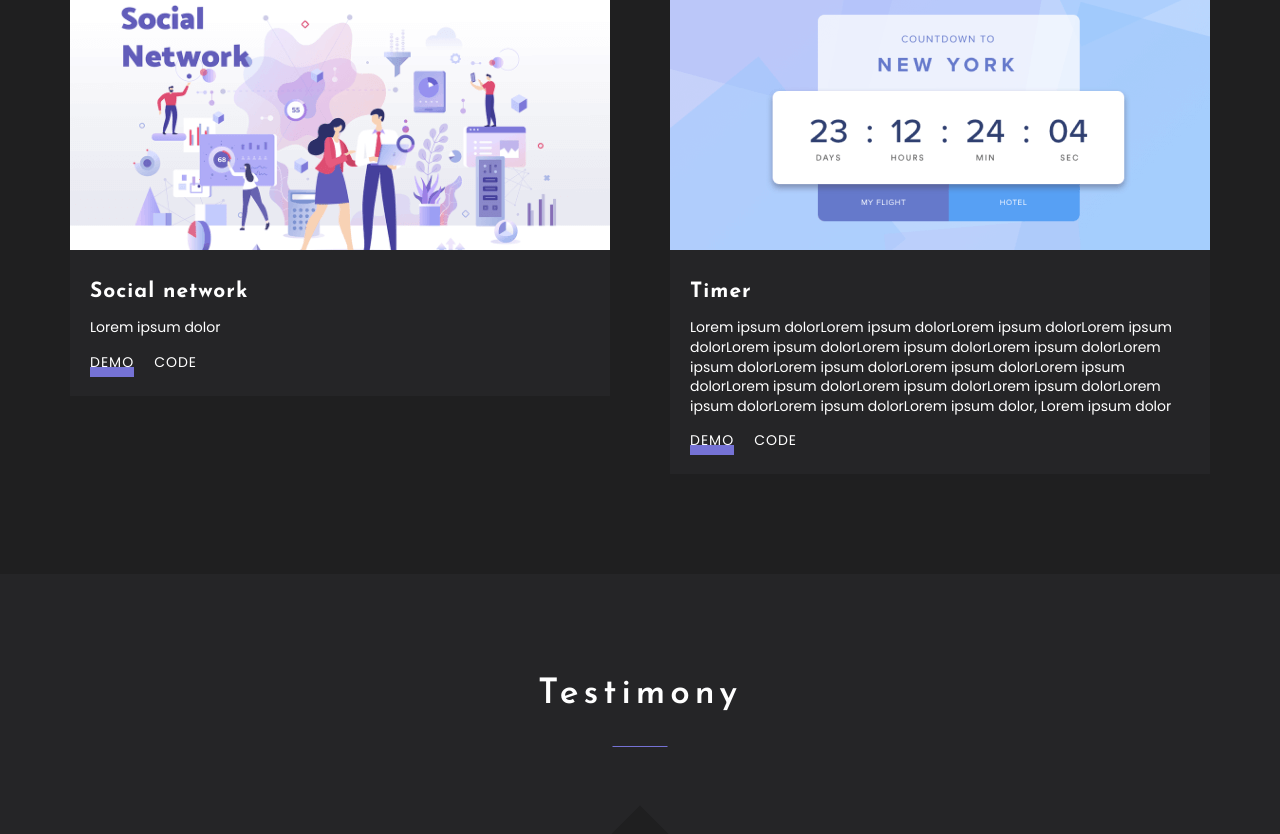
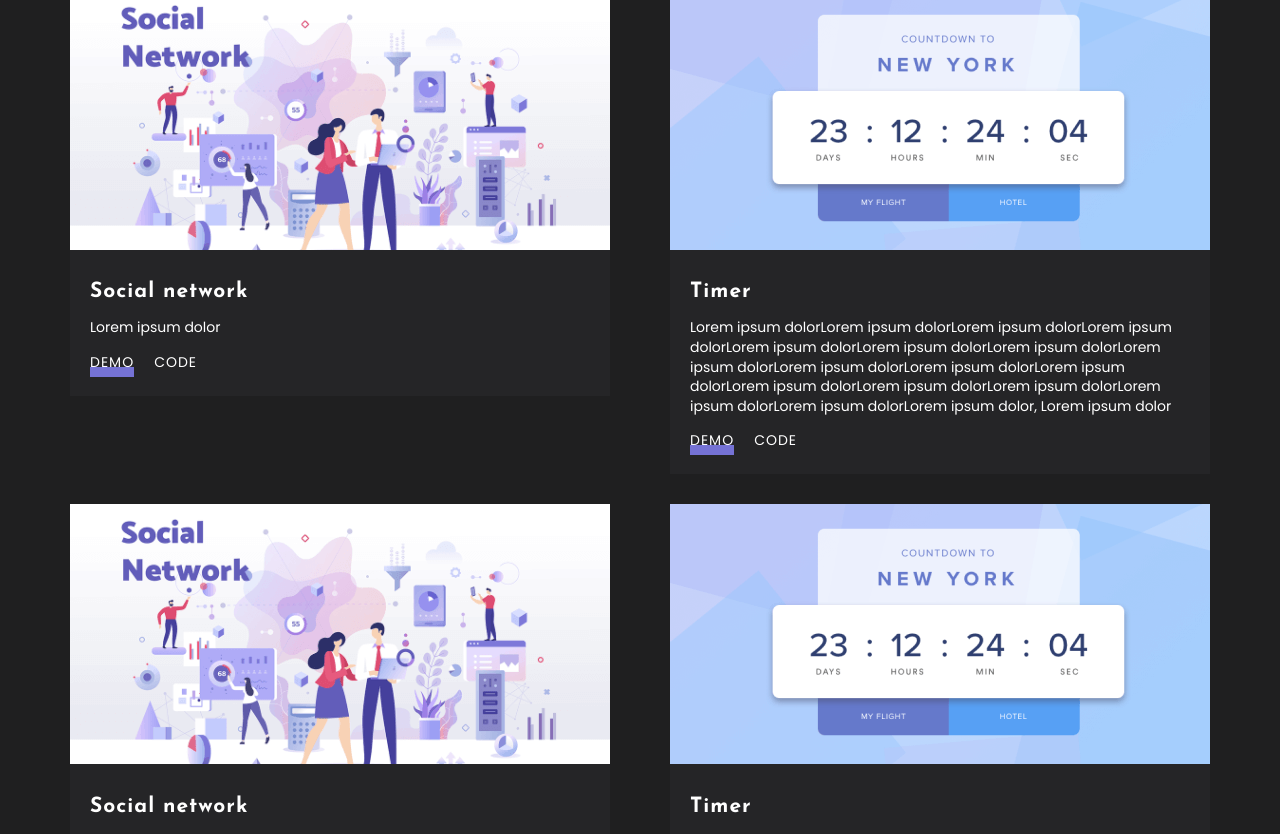
Before and after one commit to 0lgaP1/my-portfolio, a React app: page / in a window 1280 px wide. Shown: the part 1934-2768 px from the top of the page. Built offline with nearby package versions, Linux system fonts and the light colour scheme.

Commit message:
Framer motion animation for tabs' disappear

```diff
--- a/package.json
+++ b/package.json
@@ -35,6 +35,7 @@
     "eslint-config-react-app": "7.0.1",
     "eslint-webpack-plugin": "3.1.1",
     "file-loader": "6.2.0",
+    "framer-motion": "^11.0.25",
     "fs-extra": "10.0.0",
     "google": "^2.1.0",
     "google-map-react": "^2.2.1",
--- a/src/layout/sections/works/WorkCard.tsx
+++ b/src/layout/sections/works/WorkCard.tsx
@@ -30,8 +30,8 @@
 
 const StyledWorkCard = styled.div`
     background-color: ${theme.colors.secondaryBg};
-    width: 330px;
-    flex-grow: 1;
+    //width: 330px;
+    //flex-grow: 1;
 
     ${Link} {
         padding: 10px 0;
@@ -41,9 +41,9 @@
         }
     }
 
-    @media ${theme.media.desktop} {
-        max-width: 540px;
-    }
+    // @media ${theme.media.desktop} {
+    //     max-width: 540px;
+    // }
 `
 
 const ImageWrapper = styled.div`
--- a/src/layout/sections/works/Works.tsx
+++ b/src/layout/sections/works/Works.tsx
@@ -7,6 +7,7 @@
 import socialImg from "../../../assets/img/social network.png";
 import timerImg from "../../../assets/img/timer.png";
 import {Container} from "../../../components/Container";
+import {AnimatePresence, motion} from "framer-motion"
 
 // const tabsItems = ["All", "Landing page", "React", "SPA"]
 
@@ -37,12 +38,42 @@
         title: 'Social network',
         text: "Lorem ipsum dolor",
         type: "spa",
+        id: 1,
     },
 
     {   src: timerImg,
         title: "Timer",
         text: "Lorem ipsum dolorLorem ipsum dolorLorem ipsum dolorLorem ipsum dolorLorem ipsum dolorLorem ipsum dolorLorem ipsum dolorLorem ipsum dolorLorem ipsum dolorLorem ipsum dolorLorem ipsum dolorLorem ipsum dolorLorem ipsum dolorLorem ipsum dolorLorem ipsum dolorLorem ipsum dolorLorem ipsum dolor, Lorem ipsum dolor",
         type: "react",
+        id: 2
+    },
+
+    {   src: socialImg,
+        title: 'Social network',
+        text: "Lorem ipsum dolor",
+        type: "spa",
+        id: 3,
+    },
+
+    {   src: timerImg,
+        title: "Timer",
+        text: "Lorem ipsum dolorLorem ipsum dolorLorem ipsum dolorLorem ipsum dolorLorem ipsum dolorLorem ipsum dolorLorem ipsum dolorLorem ipsum dolorLorem ipsum dolorLorem ipsum dolorLorem ipsum dolorLorem ipsum dolorLorem ipsum dolorLorem ipsum dolorLorem ipsum dolorLorem ipsum dolorLorem ipsum dolor, Lorem ipsum dolor",
+        type: "react",
+        id: 4
+    },
+
+    {   src: socialImg,
+        title: 'Social network',
+        text: "Lorem ipsum dolor",
+        type: "spa",
+        id: 5,
+    },
+
+    {   src: timerImg,
+        title: "Timer",
+        text: "Lorem ipsum dolorLorem ipsum dolorLorem ipsum dolorLorem ipsum dolorLorem ipsum dolorLorem ipsum dolorLorem ipsum dolorLorem ipsum dolorLorem ipsum dolorLorem ipsum dolorLorem ipsum dolorLorem ipsum dolorLorem ipsum dolorLorem ipsum dolorLorem ipsum dolorLorem ipsum dolorLorem ipsum dolor, Lorem ipsum dolor",
+        type: "landing",
+        id: 6
     },
 
 ]
@@ -75,13 +106,29 @@
                          currentFilterStatus={currentFilterStatus}
                 />
                 <FlexWrapper justify={"space-between"} align={"flex-start"} wrap={"wrap"}>
-                    {filteredWorks.map((w)=> {
-                        return <WorkCard
-                                title={w.title}
-                                src={w.src}
-                                text={w.text}
-                                status={w.type} />
+                    <AnimatePresence>
+
+                        {filteredWorks.map((w)=> {
+                            return (
+                                <motion.div style={{width: "400px", flexGrow: 1, maxWidth: "540px"}}
+                                    layout={true}
+                                    initial={{ opacity: 0 }}
+                                    animate={{ opacity: 1 }}
+                                    exit={{ opacity: 0 }}
+                                    key={w.id}
+                                >
+                                    <WorkCard
+                                        title={w.title}
+                                        src={w.src}
+                                        text={w.text}
+                                        status={w.type}
+                                        key={w.id}
+                                        />
+                                </motion.div>
+                                )
+
                         })}
+                    </AnimatePresence>
                 </FlexWrapper>
             </Container>
         </StyledWorks>
```
Also changed, not shown: 1 other file (tests, documents, lock files or other folders).
